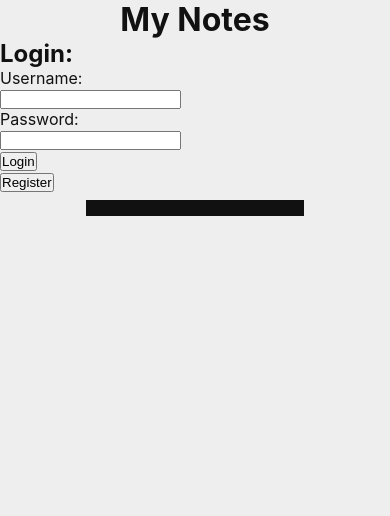
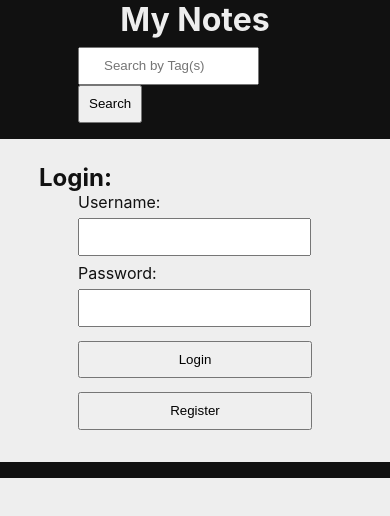
Before and after one commit to kylbutlr/notes-app-react, a React (Create React App) app: page / in a window 390 px wide. Shown: the top 516 px of the page. Built offline with nearby package versions, Linux system fonts and the light colour scheme.

Commit message:
mobile design

```diff
--- a/src/App.css
+++ b/src/App.css
@@ -7,6 +7,18 @@ html {
   background: #eee;
   color: #111;
   font-family: Helvetica, Arial, sans-serif;
+}
+
+.header {
+  background: #111;
+}
+
+.body {
+  padding: 0.5em 0 0;
+}
+
+.footer {
+  background: #111;
 }
 
 button, .title {
@@ -26,21 +38,9 @@ input[type=submit]:disabled {
   opacity: 0.5;
 }
 
-ol {
-  display: flex;
-  flex-flow: column;
-}
-
-li {
-  margin: 0.5em 1em;
-  min-width: 5em;
-  max-width: 15em;
-}
-
 .edit-button, .delete-button {
   display: inline-block;
-  margin: 0.1em;
-  padding: 0.1em;
+  margin: 0;
   opacity: 0;
   transition: opacity 0.5s;
 }
@@ -58,76 +58,180 @@ li {
 
 .navigation {
   margin: 0 auto;
-  width: 60vw;
+  width: 80vw;
+  display: flex;
+  padding: 0.5em 0;
 }
 
-.navigation-wrapper {
-  background: #111;
-  display: flex;
-  margin: 0.5em;
-  padding: 0.5em;
-}
-
-.navigation-wrapper button {
-  flex-grow: 1;
+.navigation button {
   flex: 1;
+  height: 6vh;
+  margin: 0 0.25em;
 }
 
 .search {
-  display: flex;
   width: 60vw;
   margin: 0 auto;
-  padding: 0.5em 0;
+  padding: 0.5em 0 0;
 }
 
-.search form {
-  margin: 0;
+.search input[type=submit] {
+ height: 4.5vh;
+ padding: 0 0.677775em;
 }
 
-.search label {
-  font-size: 0;
+.search label input {
+  height: 4vh;
+  text-indent: 1.5rem;
 }
 
-.search input {
-  flex-grow: 1;
+.search label span {
+  display: none;
 }
 
-.view-notes, .view-tags, .view-search {
+.login,
+.register {
   width: 80vw;
+  margin: 0 auto;
+  padding: 1em 0;
+}
+
+.login form,
+.register form {
+  width: 60vw;
   margin: 0 auto;
 }
 
+.login form input,
+.register form input {
+  height: 4vh;
+  width: 100%;
+  margin: 0.5em 0;
+}
+
+.login form input[type=submit],
+.register form input[type=submit] {
+  height: 4.5vh;
+}
+
+.login button,
+.register button {
+  height: 4.5vh;
+  width: 60vw;
+  margin: 0.5em 0 0 10vw;
+}
+
+.login form input[type=text],
+.login form input[type=password],
+.register form input[type=text],
+.register form input[type=password] {
+  width: 98%;
+}
+
+.create-note,
+.create-tag,
+.edit-note,
+.edit-tag {
+  width: 80vw;
+  margin: 0 auto;
+  padding: 1em 0;
+}
+
+.create-note form,
+.create-tag form,
+.edit-note form,
+.edit-tag form {
+  width: 60vw;
+  margin: 0 auto;
+}
+
+.create-note form input,
+.create-tag form input,
+.edit-note form input,
+.edit-tag form input {
+  height: 4vh;
+  width: 100%;
+  margin: 0.5em 0;
+}
+
+.create-note form input[type=text],
+.create-tag form input[type=text],
+.edit-note form input[type=text],
+.edit-tag form input[type=text] {
+  width: 98%;
+}
+
+.create-note form input[type=submit],
+.create-tag form input[type=submit],
+.edit-note form input[type=submit],
+.edit-tag form input[type=submit] {
+  margin: 1em 0;
+  height: 6vh;
+}
+
+.view-notes,
+.view-tags,
+.view-search {
+  width: 80vw;
+  margin: 0 auto;
+  padding: 1em 0;
+}
+
 .p1 {
-  font-size: 1.5em;
+  font-size: 1.25rem;
   font-weight: 500;
 }
 
 .p2 {
-  font-size: 1.25em;
+  font-size: 1.25rem;
 }
 
 .p3 {
-  font-size: 0.75em;
+  font-size: 1rem;
 }
 
 h1 {
-  font-size: 2em;
+  color: #eee;
+  font-size: 2rem;
 }
 
 h2 {
-  font-size: 1.5em;
+  font-size: 1.5rem;
 }
 
 h3 {
-  font-size: 1.25em;
+  font-size: 1.25rem;
+  text-indent: 5vw;
 }
 
 h4 {
-  font-size: 1em;
+  font-size: 1rem;
+}
+
+ol {
+  display: flex;
+  flex-flow: column;
+}
+
+li {
+  display: flex;
+  justify-content: space-between;
 }
 
 .list-info {
-  padding: 0.5em;
+  padding: 0.5em 1em;
+  max-width: 10rem;
+}
+
+.list-buttons {
+  display: flex;
+  height: 6vh;
+  padding: 0 0.5em 0 0;
+  align-self: center;
+}
+
+.list-buttons button {
+  width: 12vw;
 }
 
 li:hover .edit-button {
@@ -141,28 +245,38 @@ li:hover .delete-button {
 .footer-buttons {
   display: flex;
   margin: 1em auto;
-  width: 60vw;
+  width: 80vw;
+  padding: 0.5em 0;
 }
 
 .delete-notes-button,
 .delete-tags-button,
 .logout-button {
   display: flex;
+  flex: 1;
+}
+
+.delete-notes-button button,
+.delete-tags-button button,
+.logout-button button {
+  flex: 1;
+  margin: 0 0.25em;
+  height: 4.5vh;
 }
 
 @media only screen and (min-width: 768px) {
-
-  ol {
-    display: flex;
-    flex-flow: row wrap;
-  }
 
   .title {
     padding: 0.75em;
   }
 
   h1 {
-    font-size: 3em;
+    font-size: 3rem;
+  }
+
+  ol {
+    display: flex;
+    flex-flow: row wrap;
   }
 
 }
--- a/src/App.js
+++ b/src/App.js
@@ -922,6 +922,8 @@ class App extends Component {
   render() {
     return (
       <div className='app'>
+        {/* Header */}
+        <div className='header'>
           {/* Title */}
           <div className='title'>
             <div
@@ -938,61 +940,24 @@ class App extends Component {
             </div>
           </div>
 
-        {/* Login Form */}
-        <div
-          className='login'
-          style={{
-            display: this.state.activeTab === tabs.LOGIN ? 'block' : 'none',
-          }}>
-          <div>
-            <h2>Login:</h2>
-            <LoginForm
-              onSubmit={this.onLoginFormSubmit}
-              onChange={this.onLoginFormChange}
-              {...this.state.loginInput}
-            />
-            <button onClick={() => this.tabClick(tabs.REGISTER)}>Register</button>
-          </div>
-        </div>
-
-        {/* Register Form */}
-        <div
-          className='register'
-          style={{
-            display: this.state.activeTab === tabs.REGISTER ? 'block' : 'none',
-          }}>
-          <div>
-            <h2>Register:</h2>
-            <RegisterForm
-              onSubmit={this.onRegisterFormSubmit}
-              onChange={this.onRegisterFormChange}
-              {...this.state.registerInput}
-            />
-            <button onClick={() => this.tabClick(tabs.LOGIN)}>Back to Login</button>
-          </div>
-        </div>
-
           {/* Search Form */}
           <div
             className='search'
             style={{
               display:
-              this.state.activeTab === tabs.VIEW_NOTES || this.state.activeTab === tabs.VIEW_TAGS
+                this.state.activeTab !== tabs.LOGIN || this.state.activeTab !== tabs.REGISTER
                   ? 'block'
                   : 'none',
             }}>
-          <div>
             <SearchForm
               onSubmit={this.onSearchFormSubmit}
               onChange={this.onSearchFormChange}
               searchInput={this.state.searchInput}
             />
           </div>
-        </div>
 
           {/* Navigation Buttons */}
           <div className='navigation'>
-          <div className='navigation-wrapper'>
             <button
               id='tabsVIEW_NOTES'
               style={{
@@ -1023,7 +988,8 @@ class App extends Component {
               style={{
                 display:
                   this.state.activeTab === tabs.VIEW_NOTES ||
-                  this.state.activeTab === tabs.CREATE_NOTE
+                  this.state.activeTab === tabs.CREATE_NOTE ||
+                  this.state.activeTab === tabs.CREATE_TAG
                     ? 'block'
                     : 'none',
               }}
@@ -1041,19 +1007,50 @@ class App extends Component {
           </div>
         </div>
 
+        {/* Body */}
+        <div className='body'>
+          {/* Login Form */}
+          <div
+            className='login'
+            style={{
+              display: this.state.activeTab === tabs.LOGIN ? 'block' : 'none',
+            }}>
+            <h2>Login:</h2>
+            <LoginForm
+              onSubmit={this.onLoginFormSubmit}
+              onChange={this.onLoginFormChange}
+              {...this.state.loginInput}
+            />
+            <button onClick={() => this.tabClick(tabs.REGISTER)}>Register</button>
+          </div>
+
+          {/* Register Form */}
+          <div
+            className='register'
+            style={{
+              display: this.state.activeTab === tabs.REGISTER ? 'block' : 'none',
+            }}>
+            <h2>Register:</h2>
+            <RegisterForm
+              onSubmit={this.onRegisterFormSubmit}
+              onChange={this.onRegisterFormChange}
+              {...this.state.registerInput}
+            />
+            <button onClick={() => this.tabClick(tabs.LOGIN)}>Back to Login</button>
+          </div>
+
           {/* Search Results */}
           <div
             className='view-search'
             style={{
-            display: this.state.activeTab === tabs.VIEW_NOTES ? 'block' : 'none',
+              display:
+                this.state.activeTab === tabs.VIEW_NOTES && this.state.searching === true
+                  ? 'block'
+                  : 'none',
             }}>
-          <div
-            style={{
-              display: this.state.searching === true ? 'block' : 'none',
-            }}>
+            <h2>Search Results:</h2>
             <h3>
-              Search Results ({this.state.searchResults.length}) for{' '}
-              {this.state.searchedTag.join(', ')}:
+              {this.state.searchResults.length} found for {this.state.searchedTag.join(', ')}:
             </h3>
             <h4
               style={{
@@ -1063,21 +1060,18 @@ class App extends Component {
             </h4>
             <ol>{this.state.searchResults.map(n => this.renderNote(n))}</ol>
           </div>
-        </div>
 
           {/* View Notes */}
           <div
             className='view-notes'
             style={{
-            display: this.state.activeTab === tabs.VIEW_NOTES ? 'block' : 'none',
-          }}>
-          <div
-            style={{
-              display: this.state.searching === false ? 'block' : 'none',
+              display:
+                this.state.activeTab === tabs.VIEW_NOTES && this.state.searching === false
+                  ? 'block'
+                  : 'none',
             }}>
             <h2>Notes:</h2>
             <ol>{this.state.notes.map(n => this.renderNote(n))}</ol>
-          </div>
           </div>
 
           {/* View Tags */}
@@ -1086,10 +1080,8 @@ class App extends Component {
             style={{
               display: this.state.activeTab === tabs.VIEW_TAGS ? 'block' : 'none',
             }}>
-          <div>
             <h2>Tags:</h2>
             <ol>{this.state.tags.map(n => this.renderTag(n))}</ol>
-          </div>
           </div>
 
           {/* Create Note Form */}
@@ -1098,14 +1090,12 @@ class App extends Component {
             style={{
               display: this.state.activeTab === tabs.CREATE_NOTE ? 'block' : 'none',
             }}>
-          <div>
             <h2>Create Note:</h2>
             <CreateNoteForm
               onSubmit={this.onCreateNoteFormSubmit}
               onChange={this.onNoteFormChange}
               {...this.state.noteInput}
             />
-          </div>
           </div>
 
           {/* Create Tag Form */}
@@ -1114,14 +1104,12 @@ class App extends Component {
             style={{
               display: this.state.activeTab === tabs.CREATE_TAG ? 'block' : 'none',
             }}>
-          <div>
             <h2>Create Tag(s):</h2>
             <CreateTagForm
               onSubmit={this.onCreateTagFormSubmit}
               onChange={this.onTagFormChange}
               {...this.state.tagInput}
             />
-          </div>
           </div>
 
           {/* Edit Note Form */}
@@ -1130,14 +1118,12 @@ class App extends Component {
             style={{
               display: this.state.activeTab === tabs.EDIT_NOTE ? 'block' : 'none',
             }}>
-          <div>
             <h2>Edit Note:</h2>
             <EditNoteForm
               onSubmit={this.onEditNoteFormSubmit}
               onChange={this.onNoteFormChange}
               {...this.state.noteInput}
             />
-          </div>
           </div>
 
           {/* Edit Tag Form */}
@@ -1146,7 +1132,6 @@ class App extends Component {
             style={{
               display: this.state.activeTab === tabs.EDIT_TAG ? 'block' : 'none',
             }}>
-          <div>
             <h2>Edit Tag:</h2>
             <EditTagForm
               onSubmit={this.onEditTagFormSubmit}
@@ -1156,6 +1141,8 @@ class App extends Component {
           </div>
         </div>
 
+        {/* Footer */}
+        <div className='footer'>
           {/* Footer Buttons */}
           <div className='footer-buttons'>
             <div
@@ -1172,11 +1159,13 @@ class App extends Component {
               className='logout-button'
               style={{
                 display:
-                this.state.activeTab !== tabs.LOGIN && this.state.activeTab !== tabs.REGISTER
+                  this.state.activeTab === tabs.VIEW_NOTES ||
+                  this.state.activeTab === tabs.VIEW_TAGS
                     ? 'flex'
                     : 'none',
               }}>
               <button onClick={() => this.logoutClick()}>Logout</button>
+            </div>
           </div>
         </div>
       </div>
--- a/src/SearchForm.js
+++ b/src/SearchForm.js
@@ -3,7 +3,7 @@ import React from 'react';
 export default ({ onSubmit, onChange, searchInput }) => (
   <form onSubmit={onSubmit}>
     <label>
-      Search:
+      <span>Search:</span>
       <input
         name='search'
         type='text'
```
Lines whose indentation alone changed are shown as unchanged.
